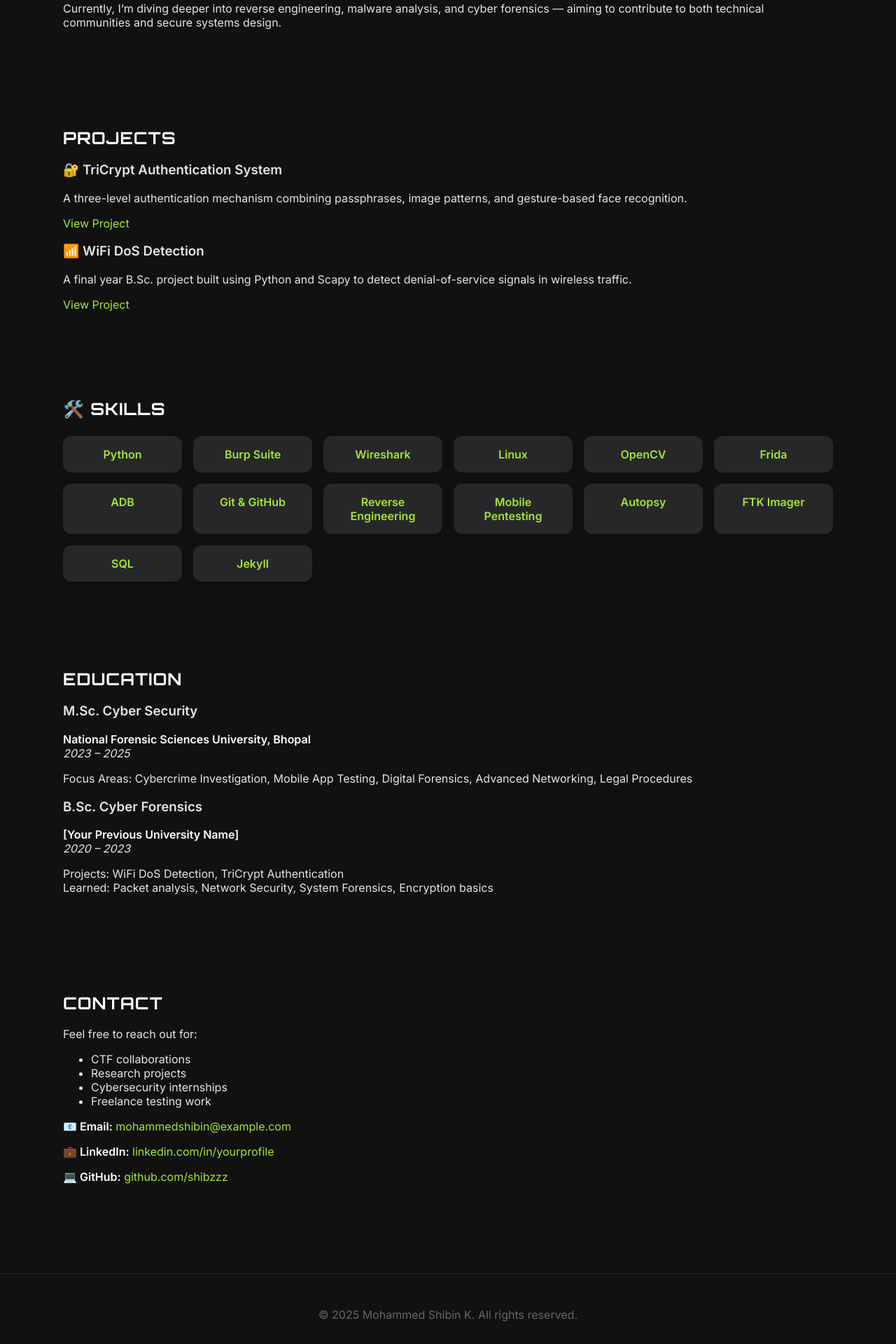
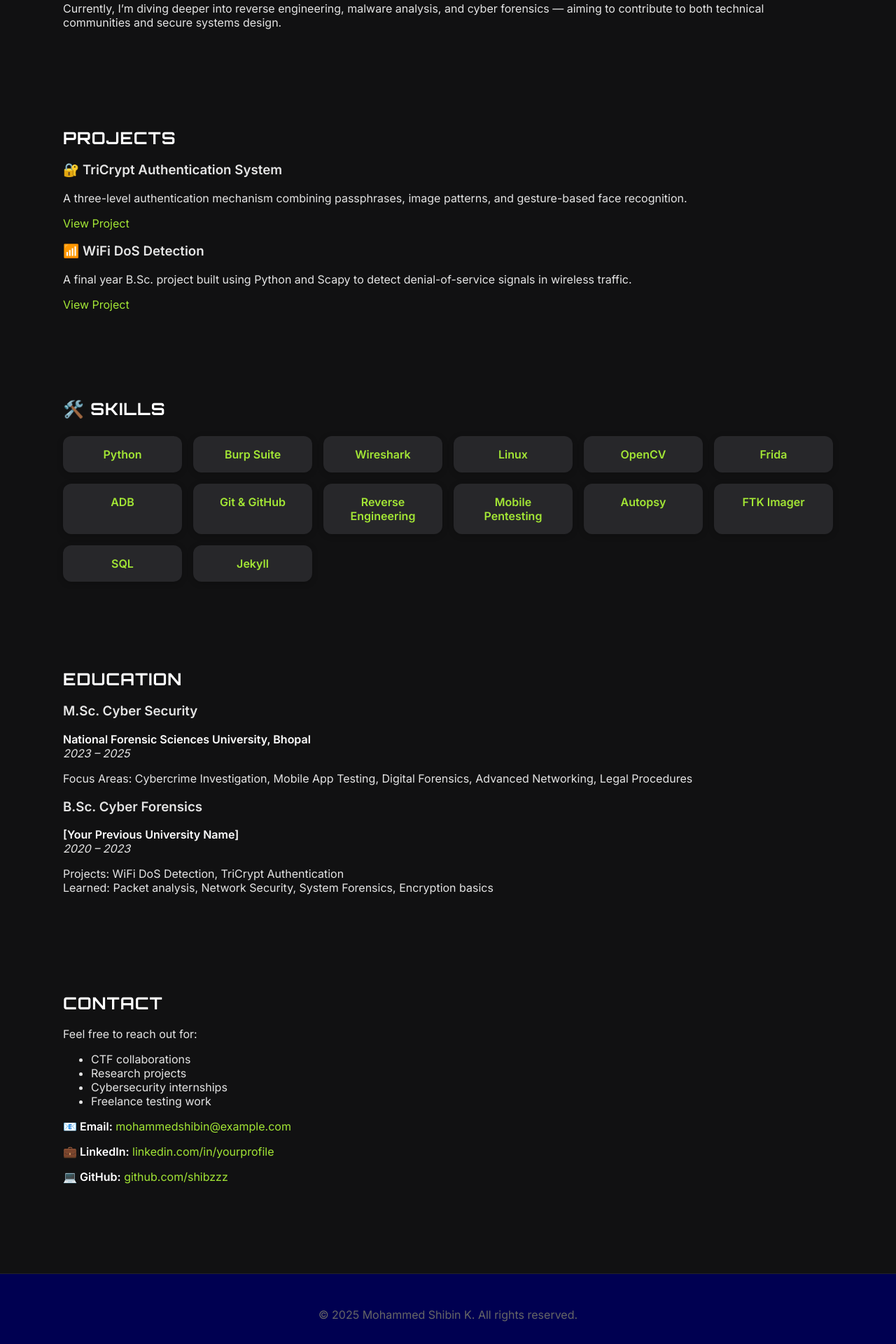
Before and after one commit to Shibzzz/mohdshibin, a Jekyll site: the page built from index.md, in a window 1280 px wide. Shown: the part 745-2665 px from the top of the page at 70% size. Built offline with Jekyll 4.4.1, drawn with Linux system fonts in a browser that asks for light colours.

Commit message:
Update style.css

```diff
--- a/assets/css/style.css
+++ b/assets/css/style.css
@@ -162,7 +162,7 @@ a:hover {
 footer {
     text-align: center;
     padding: 2rem 0 1rem 0;
-    background: #111112;
+    background: #000051;
     color: #666;
     font-size: 1rem;
     border-top: 1px solid #23232b;
```
